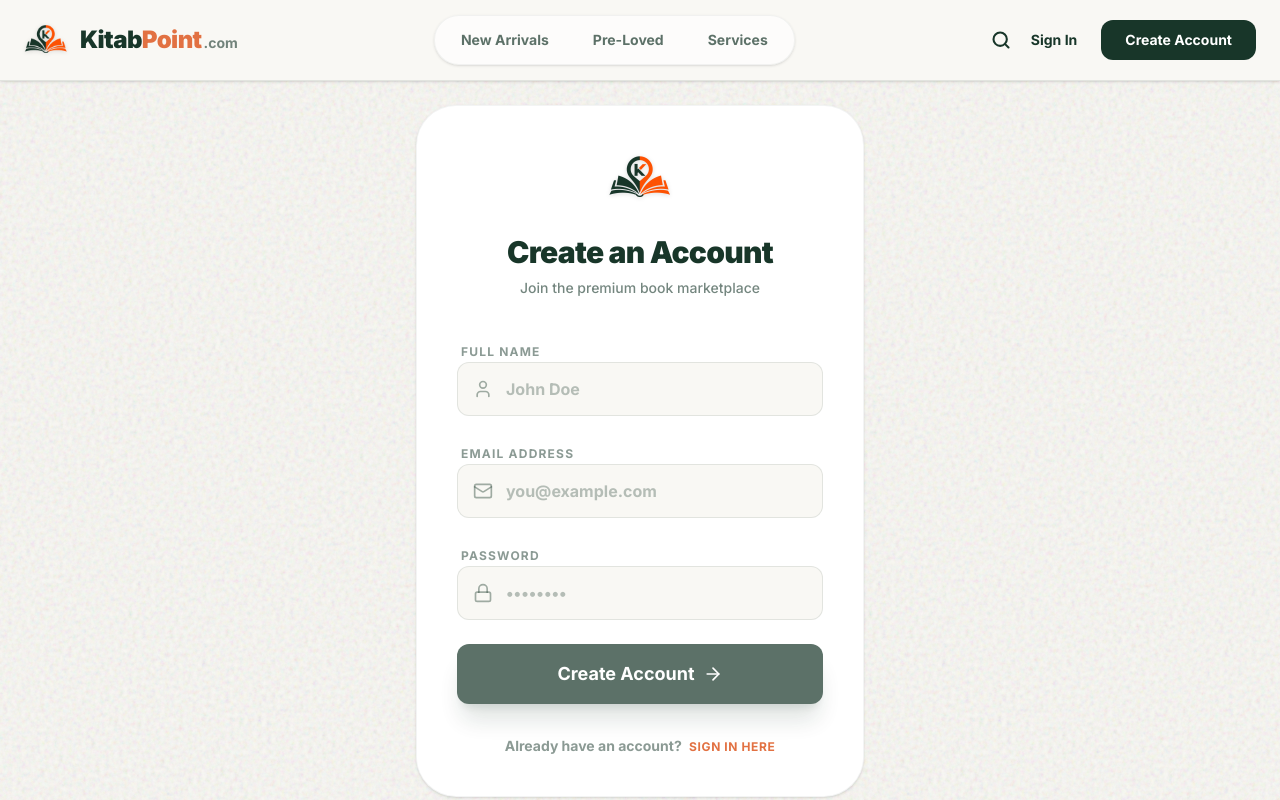
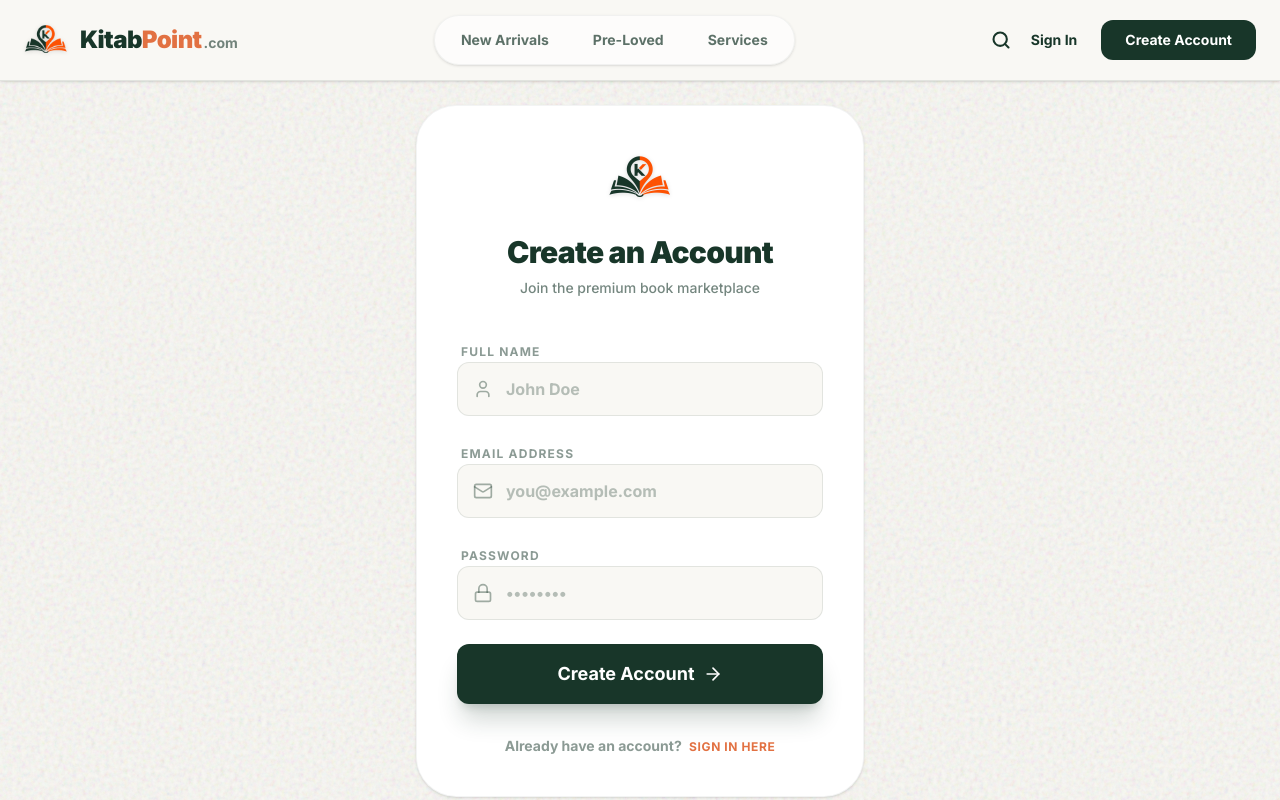
Before and after one commit to sumanbalkishantech-byte/sbtech, a Next.js app in the folder client/: page /register in a window 1280 px wide. Shown: the top 800 px of the page. Built offline with nearby package versions, Linux system fonts and the light colour scheme.

Commit message:
Final Submission

```diff
--- a/client/src/app/register/page.tsx
+++ b/client/src/app/register/page.tsx
@@ -161,7 +161,7 @@
 
           <button
             type="submit"
-            disabled={isLoading || toast.type === "success"}
+            disabled={isLoading || (toast.show && toast.type === "success")}
             className="w-full flex items-center justify-center gap-2 bg-[#183629] hover:bg-[#12291f] text-white py-4 rounded-xl font-bold text-lg transition-all duration-300 shadow-xl shadow-[#183629]/20 hover:-translate-y-1 disabled:opacity-70 disabled:hover:-translate-y-0 group mt-4"
           >
             {isLoading ? (
```
